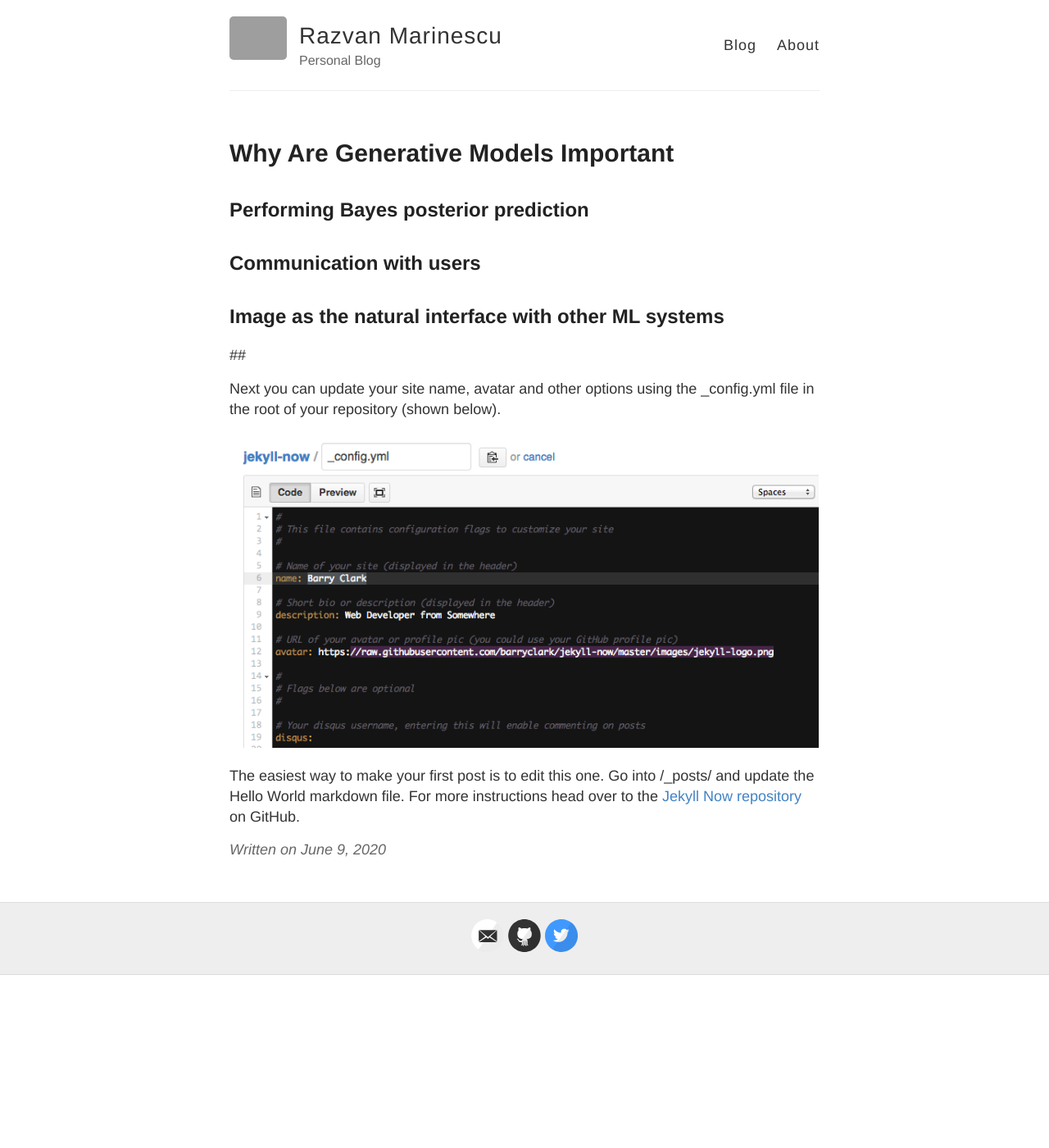
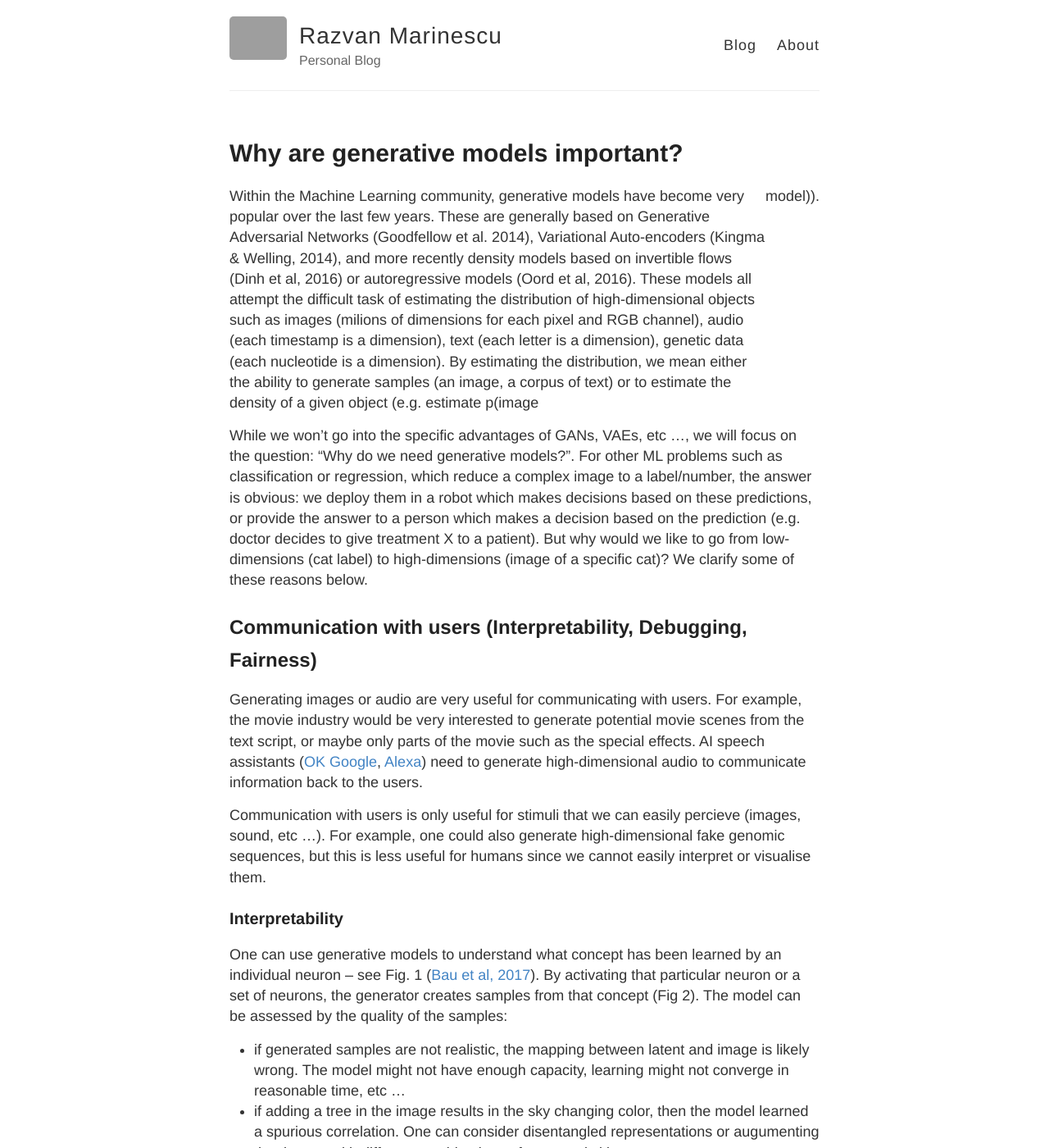
Before and after one commit to razvanmarinescu/razvanmarinescu.github.io, a Jekyll site: the page built from _posts/2020-06-09-why-are-generative-models-important.md, in a window 1280 px wide and 1400 px high. Shown: the whole window at 82% size. Built offline with Jekyll 4.4.1, drawn with Linux system fonts in a browser that asks for light colours; our own code applies the rules of GitHub Pages for plain Markdown files; some of the changed text lies outside the part shown; grey boxes are pictures that could not be loaded.

Commit message:
started writing on generative models

```diff
--- a/_posts/2020-06-09-why-are-generative-models-important.md
+++ b/_posts/2020-06-09-why-are-generative-models-important.md
@@ -1,19 +1,62 @@
 ---
+layout: post
+title: Why are generative models important?
 published: true
 ---
 
 
+Within the Machine Learning community, generative models have become very popular over the last few years. These are generally based on Generative Adversarial Networks (Goodfellow et al. 2014), Variational Auto-encoders (Kingma & Welling, 2014), and more recently density models based on invertible flows (Dinh et al, 2016) or autoregressive models (Oord et al, 2016). These models all attempt the difficult task of estimating the distribution of high-dimensional objects such as images (milions of dimensions for each pixel and RGB channel), audio (each timestamp is a dimension), text (each letter is a dimension), genetic data (each nucleotide is a dimension). By estimating the distribution, we mean either the ability to generate samples (an image, a corpus of text) or to estimate the density of a given object (e.g. estimate p(image|model)).
 
-## Performing Bayes posterior prediction
+While we won't go into the specific advantages of GANs, VAEs, etc ..., we will focus on the question: "Why do we need generative models?". For other ML problems such as classification or regression, which reduce a complex image to a label/number, the answer is obvious: we deploy them in a robot which makes decisions based on these predictions, or provide the answer to a person which makes a decision based on the prediction (e.g. doctor decides to give treatment X to a patient). But why would we like to go from low-dimensions (cat label) to high-dimensions (image of a specific cat)? We clarify some of these reasons below.
 
-## Communication with users
 
-## Image as the natural interface with other ML systems
+## Communication with users (Interpretability, Debugging, Fairness)
 
-##
+Generating images or audio are very useful for communicating with users. For example, the movie industry would be very interested to generate potential movie scenes from the text script, or maybe only parts of the movie such as the special effects. AI speech assistants ([OK Google](https://assistant.google.com/), [Alexa](https://developer.amazon.com/en-GB/alexa)) need to generate high-dimensional audio to communicate information back to the users.
+
+Communication with users is only useful for stimuli that we can easily percieve (images, sound, etc ...). For example, one could also generate high-dimensional fake genomic sequences, but this is less useful for humans since we cannot easily interpret or visualise them.
+
+### Interpretability
+
+
+One can use generative models to understand what concept has been learned by an individual neuron -- see Fig. 1 ([Bau et al, 2017](http://openaccess.thecvf.com/content_cvpr_2017/papers/Bau_Network_Dissection_Quantifying_CVPR_2017_paper.pdf)). By activating that particular neuron or a set of neurons, the generator creates samples from that concept (Fig 2). The model can be assessed by the quality of the samples:
+* if generated samples are not realistic, the mapping between latent and image is likely wrong. The model might not have enough capacity, learning might not converge in reasonable time, etc ...
+* if adding a tree in the image results in the sky changing color, then the model learned a spurious correlation. One can consider disentangled representations or augumenting the dataset with different combinations of trees and skies.
+
+
+![GAN_dissection](https://i.imgur.com/NVW89oz.png)
+*Fig 1. Images are used to show what class of concepts each neuron has learned. ([Bau et al, 2017](http://openaccess.thecvf.com/content_cvpr_2017/papers/Bau_Network_Dissection_Quantifying_CVPR_2017_paper.pdf))*
+
+![](https://gandissect.csail.mit.edu/img/demo_short3.gif)
+
+*Fig 2. GAN-based generator used for painting and image manipulation -- see [gandissect.csail.mit.edu](https://gandissect.csail.mit.edu/) ([Bau et al, 2017](http://openaccess.thecvf.com/content_cvpr_2017/papers/Bau_Network_Dissection_Quantifying_CVPR_2017_paper.pdf))*
+
+
+### Debugging
+
+Generating images can help interpret what the model learned, and thus debug potential errors. After model training is complete, one can use a generative model to create hard-to-classify images, or corner-cases, and evaluate how the ML system works on these images. As exemplified in Fig 1., one can go a step further and cover a range of input images.
+
+![](https://i.imgur.com/fFBYtwn.jpg)
+*Starting from a query image, one can generate artificial images that modify the classification score (from smiling=0.0 to smiling=1.0) without changing the identity of the subject. If the classifier learned a spurious correlation due to dataset bias (e.g. all smiling images had white background), the generator will also learn to modify the background color, which would be noticeable by the user. Image from ([Singla et al, 2020](https://openreview.net/pdf?id=H1xFWgrFPS))*
+
+
+## Communication with other ML systems - The image as a "good interface"
+
+Images, audio or other high-dimensional objects provide a good interface for machine learning systems to communicate with each other. This is especially true with incompatible systems that have different underlying representations. Imagine a transfer learning scenario where we'd like to transfer knowledge from a deep learning (DL) system to a kernel machine.
+
+Imagine that a DL system trained on Imagenet learned that all trees (input) are green (output). How can the DL system tell the kernel machine that all trees are green? Since the internal representations are all completely different, it is likely not possible to transfer and manipulate the weights from the DL system to the kernel machine. However, one can build a generator to generate many possible images of (input=trees,output=green), and then fine-tune the kernel machine based on the new data. If the target system has a good inductive bias, this form of data augmentation will enable learning of the new concept. In this case, the image is the *interface* between the two systems.
+
+It should be noted that other types of representations can constitute interfaces between ML or non-ML systems. For example, in neuroscience it is common for researchers to segment brain regions using e.g. a DL network, followed by
+
+## Simulation
 
 
 
+
+## Perform Bayesian Posterior Optimisation
+
+
+## Anomaly detection
 
 
 
```
